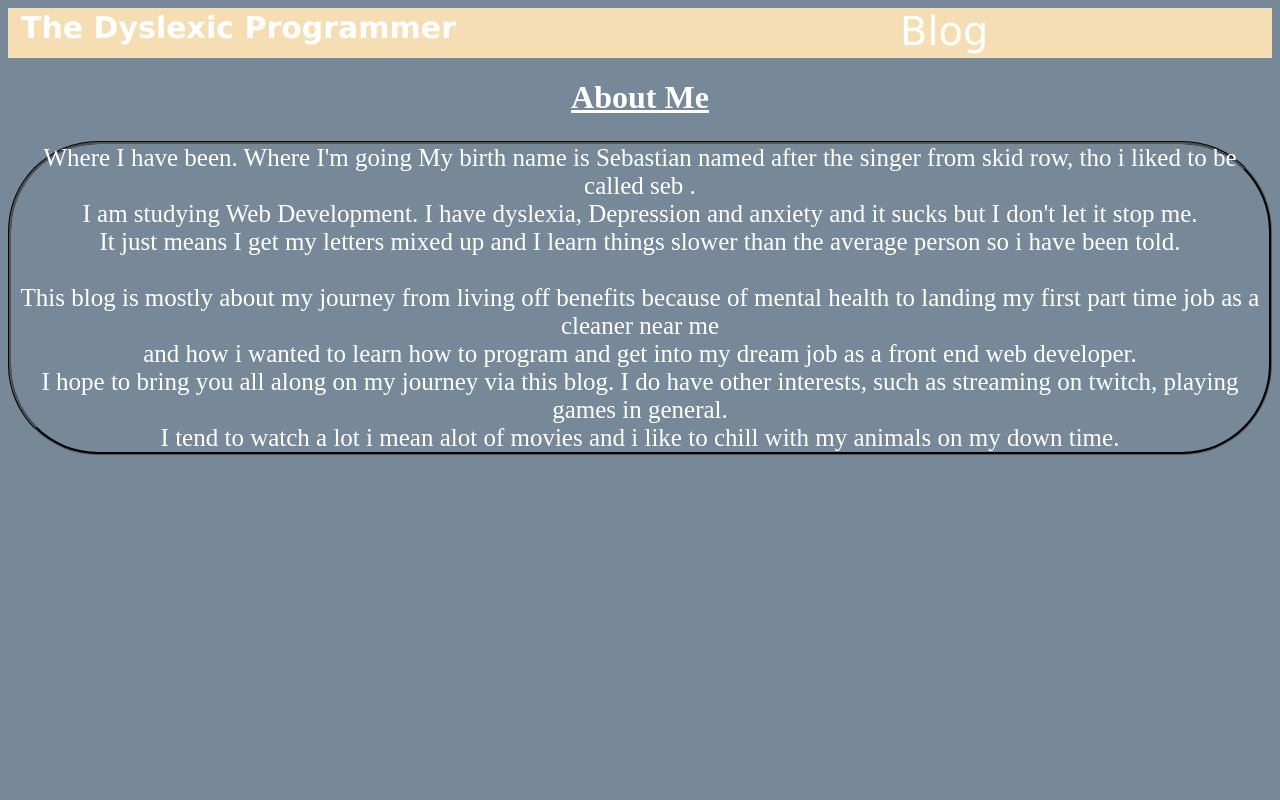
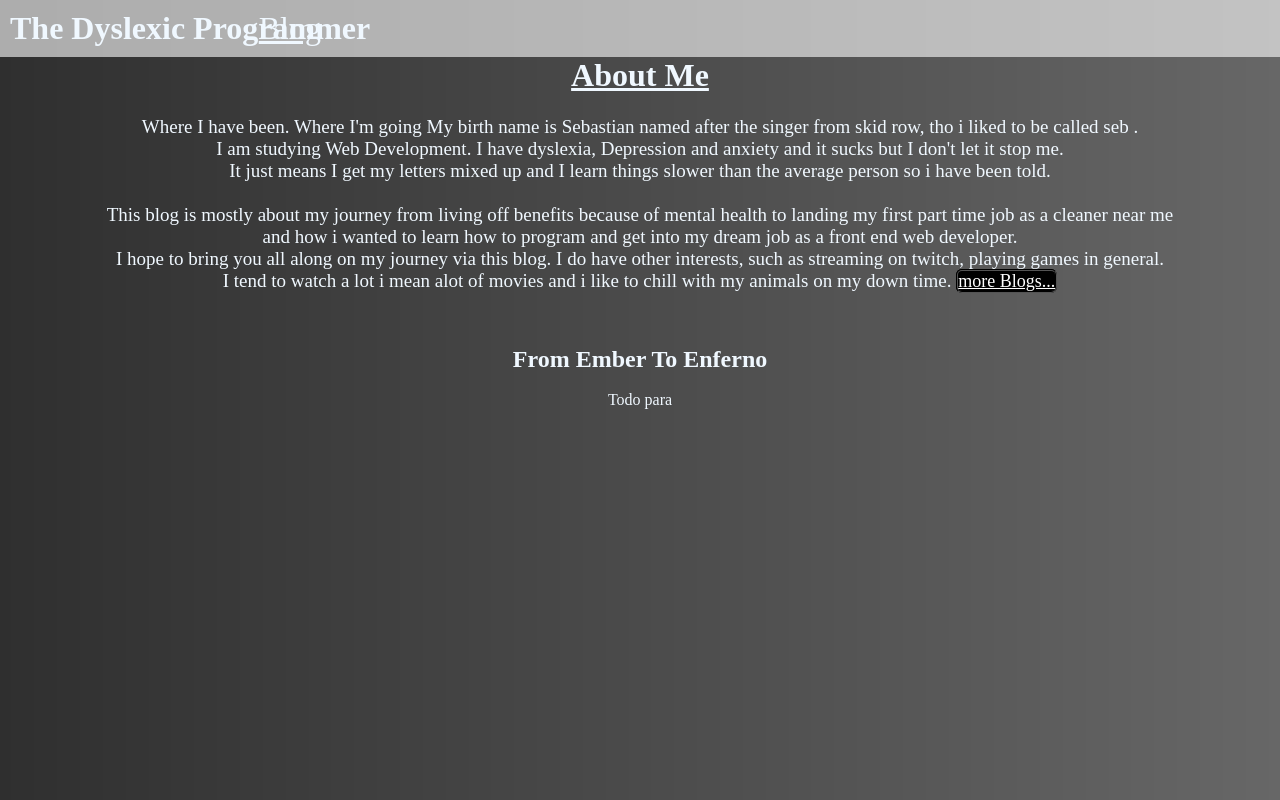
Before and after one commit to SebBuckham/blog, a plain HTML site: page index.html in a window 1280 px wide. Drawn offline with Linux system fonts and the light colour scheme.

Commit message:
Redone css and added hover to nav links

```diff
--- a/index.html
+++ b/index.html
@@ -11,11 +11,11 @@
     <header>
       <nav>
         <ul>
-          <li><a href="blogs.html">Blog</a></li>
+          <li><a class="blognav" href="blogs.html">Blog</a></li>
         </ul>
       </nav>
 
-      <div class="title">
+      <div class="Main-title">
         <h1>The Dyslexic Programmer</h1>
       </div>
     </header>
@@ -23,7 +23,8 @@
       <div class="about">
         <h1>About Me</h1>
       </div>
-      <p class="aboutmepara">
+      <p class="about-me-paragraph">
+        <br />
         Where I have been. Where I'm going My birth name is Sebastian named
         after the singer from skid row, tho i liked to be called seb . <br />
         I am studying Web Development. I have dyslexia, Depression and anxiety
@@ -41,7 +42,20 @@
         <br />
         I tend to watch a lot i mean alot of movies and i like to chill with my
         animals on my down time.
+        <a class="read-more-blog-1" href="blogs.html">more Blogs...</a>
       </p>
     </div>
+    <br />
+    <br />
+    <br />
+    <section>
+      <div class="blog1">
+        <h1>From Ember To Enferno</h1>
+      </div>
+      <br />
+      <div class="blog-1-para">
+        <p>Todo para</p>
+      </div>
+    </section>
   </body>
 </html>
--- a/style.css
+++ b/style.css
@@ -1,53 +1,76 @@
+* {
+  margin: 0px;
+  padding: 0px;
+  color: aliceblue;
+}
 body {
-  background-color: lightslategray;
-  color: white;
+  background-image: url(/background.jpg);
+  background: rgb(9, 36, 205);
+  background: linear-gradient(
+    90deg,
+    rgba(0, 0, 0, 0.815) 0%,
+    rgba(0, 0, 0, 0.596) 100%,
+    rgb(0, 0, 0) 100%
+  );
+}
+header {
+  background: rgba(255, 255, 255, 0.603);
+  background: linear-gradient(90deg, rgb(0, 0, 0) 2%);
+  padding: 10px;
 }
 
-header {
-  background-color: wheat;
-  height: 50px;
+nav {
+  position: absolute;
+  right: 959px;
+  font-size: 2em;
 }
 
-nav,
 ul,
-li,
-a {
+li {
   list-style: none;
-  text-decoration: none;
-  font-size: 40px;
-  position: fixed;
-  left: 900px;
-  margin: 0px;
-  padding: auto;
-  font-family: Verdana, Geneva, Tahoma, sans-serif;
-  color: white;
+}
+.blognav {
+  font-style: none;
 }
 
-a:hover {
-  background-color: lightslategray;
-  color: black;
+.blognav:hover {
+  background: rgb(9, 36, 205);
+  border: 2px;
+  border-style: groove;
+  border-radius: 10px;
 }
 
-.title {
-  font-family: Verdana, Geneva, Tahoma, sans-serif;
-  font-size: 15px;
-  margin-left: 1px;
-  left: 20px;
-  position: fixed;
-  top: -10px;
+.read-more-blog-1 {
+  border: 2px black;
+  border-style: groove;
+  border-radius: 6px;
+  background-color: black;
+  color: white;
+  font-size: 18px;
+}
+
+.read-more-blog-1:hover {
+  background: rgb(9, 36, 205);
+  border: 2px;
+  border-style: groove;
+  border-radius: 10px;
 }
 
 .about {
   text-align: center;
   text-decoration: underline;
+  font-family: "Times New Roman", Times, serif;
 }
 
-.aboutmepara {
-  font-size: 25px;
-  border: black;
-  border-style: groove;
-  border-radius: 90px;
-  text-decoration: none;
-  height: auto;
+.about-me-paragraph {
+  text-align: center;
+  font-size: 19px;
+}
+
+.blog1 {
   text-align: center;
 }
+
+.blog-1-para {
+  text-align: center;
+}
```
